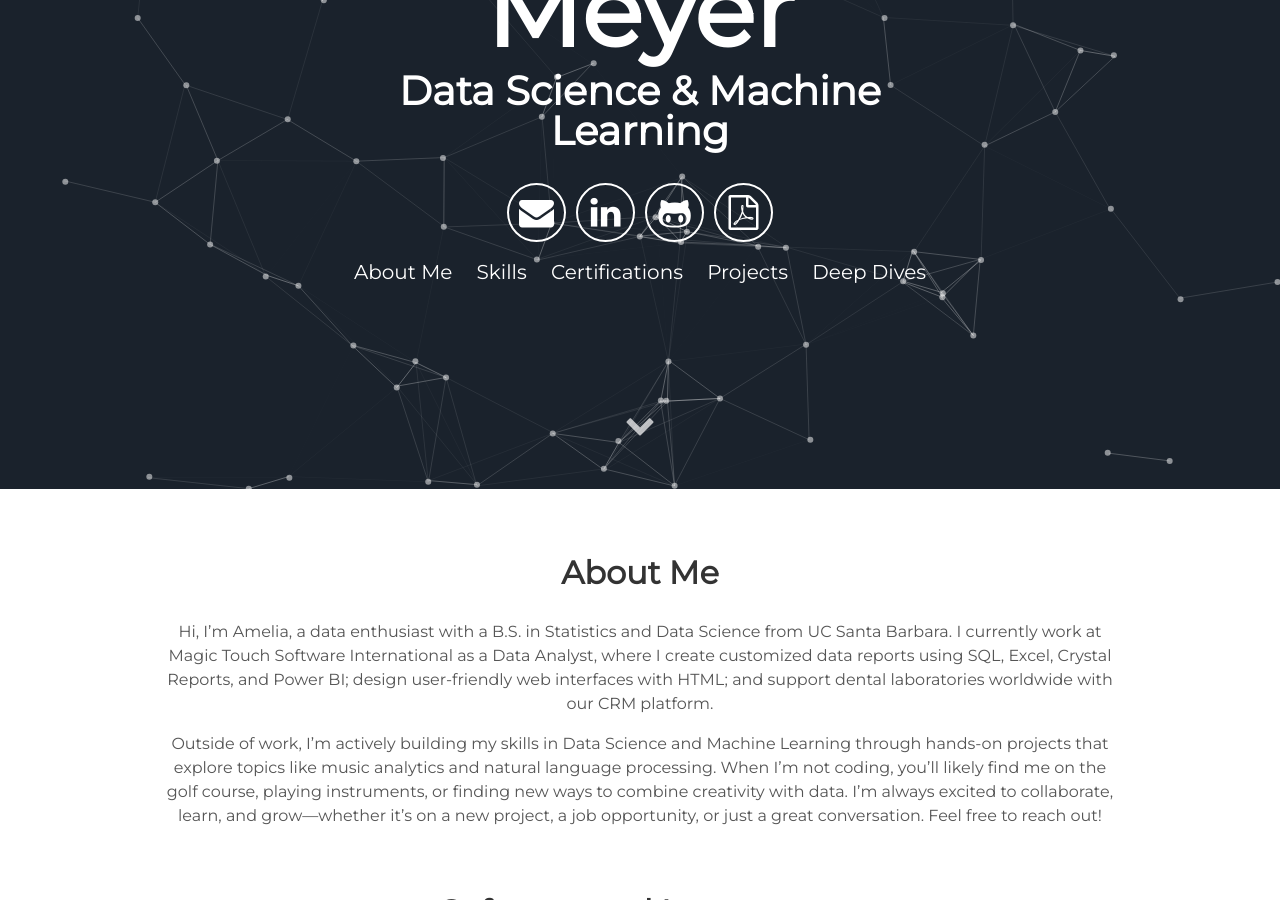
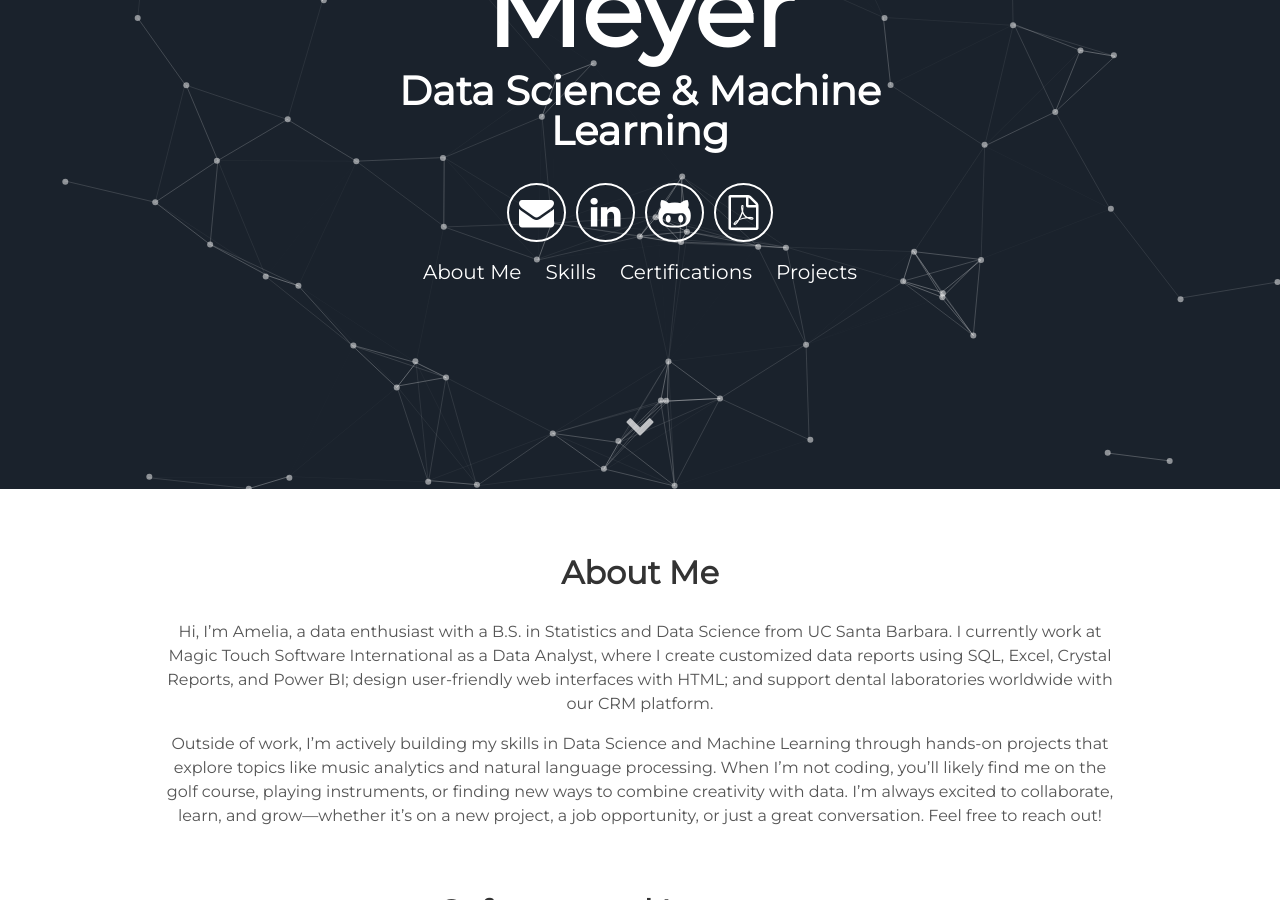
Before and after one commit to ameliameyer/home_, a Jekyll site: the page built from index.html, in a window 1280 px wide and 900 px high, scrolled down 411 px. Built offline with Jekyll 4.4.1, drawn with Linux system fonts in a browser that asks for light colours.

Commit message:
Update header.html

```diff
--- a/_includes/header.html
+++ b/_includes/header.html
@@ -26,7 +26,6 @@
       <a class="link" href="#skills" data-scroll>Skills</a>
       <a class="link" href="#certs" data-scroll>Certifications</a>
       <a class="link" href="#projects" data-scroll>Projects</a>
-      <a class="link" href="#deep_dives" data-scroll>Deep Dives</a>
     </nav>
   </header>
 
```
